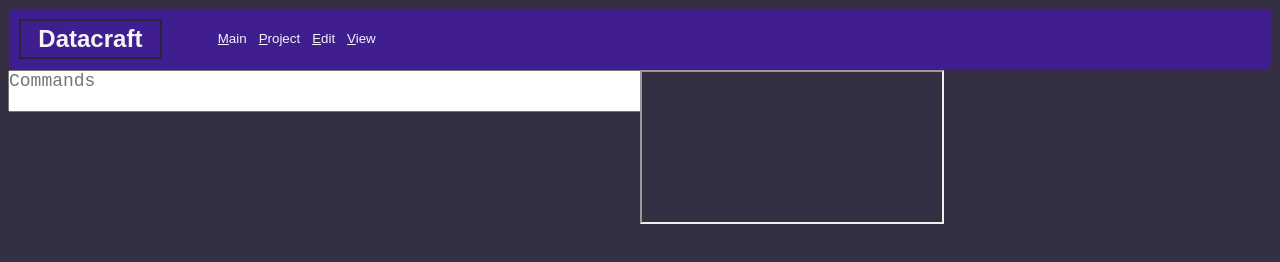
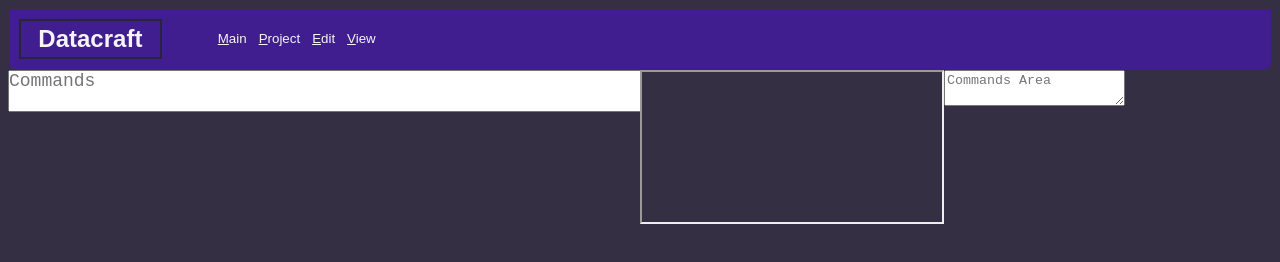
Before and after one commit to SLimeyMC/MinePack, a plain HTML site: page index.html in a window 1280 px wide. Drawn offline with Linux system fonts and the light colour scheme.

Commit message:
Added a WIP description

```diff
--- a/index.html
+++ b/index.html
@@ -60,9 +60,11 @@
             }
         </script>
     </div>
+    <div>
+        <!-- Wanna test your command?-->
+        <textarea id="command-terminal" placeholder="Commands Area"></textarea>
+    </div>
 </div>
-<!-- Wanna test your command?-->
-<split" placeholder="Commands Area"></textarea>
 </div>
 </body>
 </html>
```
Also changed, not shown: 1 other file.
